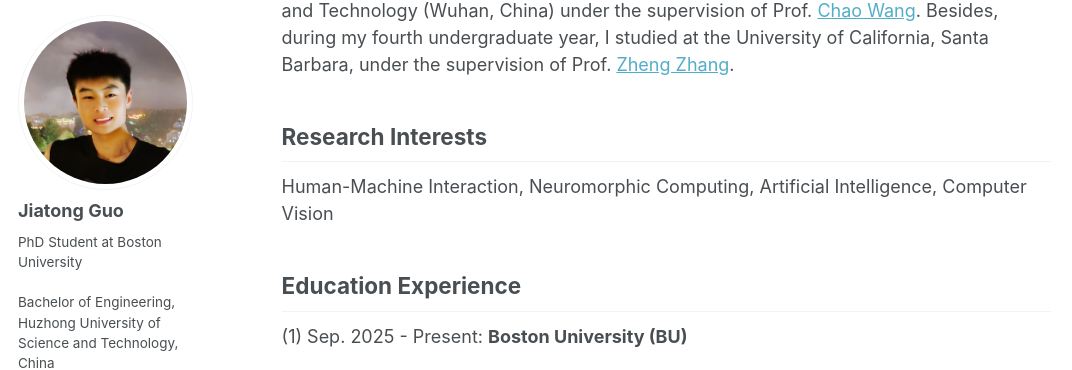
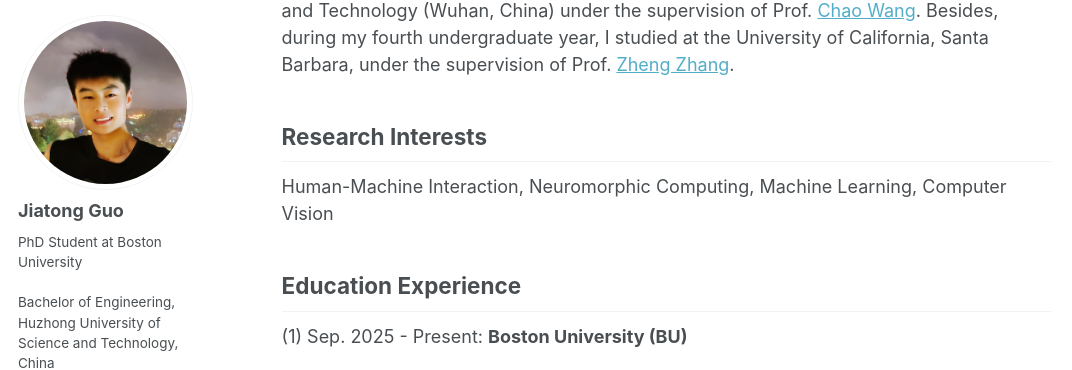
Before and after one commit to guojiatong/guojiatong.github.io, a Jekyll site: the page built from _pages/about.md, in a window 1280 px wide and 900 px high, scrolled down 316 px. Shown: the part 84-454 px from the top of the window, without its empty margins (0-1072 px from the left). Built offline with Jekyll 4.4.1, drawn with Linux system fonts in a browser that asks for light colours; some web fonts are replaced; a script that is not in the unit is left out.

Commit message:
Update about.md

```diff
--- a/_pages/about.md
+++ b/_pages/about.md
@@ -20,7 +20,7 @@ Currently I’m a first-year PhD student at Boston University, advised by Prof.
 
 Research Interests
 ------
-Human-Machine Interaction, Neuromorphic Computing, Artificial Intelligence, Computer Vision
+Human-Machine Interaction, Neuromorphic Computing, Machine Learning, Computer Vision
 
 
 
```
